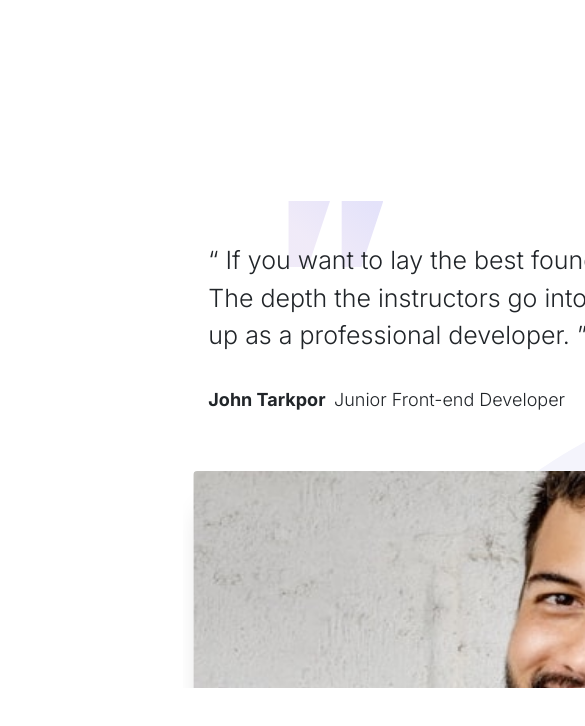
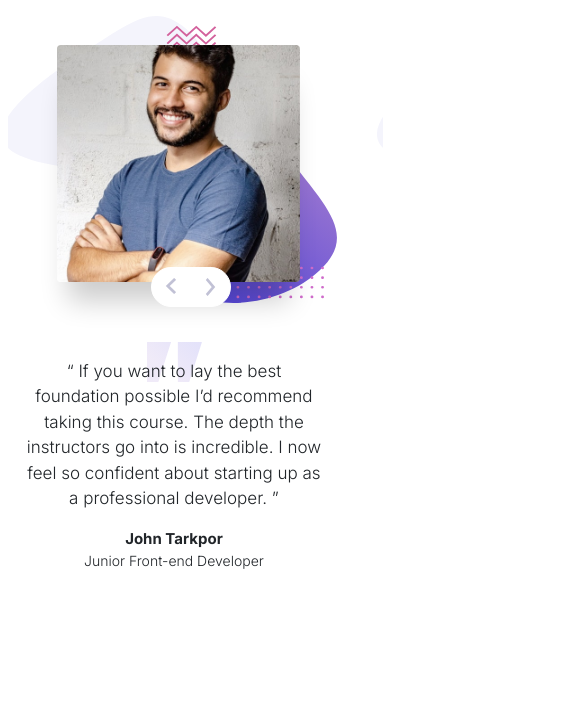
Before and after one commit to pranshudobhal/Coding-Bootcamp-Testimonials-Slider, a plain HTML site: page index.html in a window 390 px wide. Shown: the top 726 px of the page, 585 px wide, since content can reach past the window. Drawn offline with nearby package versions, Linux system fonts and the light colour scheme.

Commit message:
Final Commit

```diff
--- a/index.html
+++ b/index.html
@@ -31,7 +31,7 @@
         <div class="carousel-inner">
           <div class="carousel-item active">
             <div class="row">
-              <div class="col-md-6 slider-text">
+              <div class="col-xs-12 col-sm-6 slider-text">
                 <div class="text">
                   <img
                     src="./images/pattern-quotes.svg"
@@ -52,7 +52,7 @@
                   </p>
                 </div>
               </div>
-              <div class="col-md-6 slider-image">
+              <div class="col-xs-12 col-sm-6 slider-image">
                 <img
                   src="./images/image-john.jpg"
                   class="d-block rounded image"
@@ -70,7 +70,7 @@
           </div>
           <div class="carousel-item">
             <div class="row">
-              <div class="col-md-6 slider-text">
+              <div class="col-xs-12 col-sm-6 slider-text">
                 <div class="text">
                   <img
                     src="./images/pattern-quotes.svg"
@@ -89,7 +89,7 @@
                   </p>
                 </div>
               </div>
-              <div class="col-md-6 slider-image">
+              <div class="col-xs-12 col-sm-6 slider-image">
                 <img
                   src="./images/image-tanya.jpg"
                   class="d-block rounded image"
--- a/style.css
+++ b/style.css
@@ -140,7 +140,7 @@ body {
 .carousel-control-next {
   position: relative;
   left: 53px;
-  top: -6px;
+  top: -6.5px;
 }
 
 .carousel-control-prev-icon {
@@ -152,3 +152,137 @@ body {
   background-image: url(./images/icon-next.svg);
   height: 18px;
 }
+
+@media only screen and (max-width: 575px) {
+  .container {
+    margin: 0px auto;
+    padding: 0px;
+    width: 375px;
+    height: 100%;
+    overflow: auto;
+  }
+
+  #carouselExampleInterval {
+    width: 375px;
+    height: 100%;
+  }
+
+  .carousel-inner {
+    height: 100%;
+    width: 375px;
+  }
+
+  .carousel-item {
+    width: 375px;
+    height: 100%;
+  }
+
+  .carousel-item .row {
+    height: 100%;
+    width: 375px;
+    padding: 0px;
+    display: flex;
+    margin-left: 0px;
+  }
+
+  .slider-image {
+    order: 1;
+  }
+
+  .slider-text {
+    order: 2;
+    margin-top: -5px;
+  }
+
+  .text {
+    padding: 0px;
+    margin-right: 0px;
+  }
+
+  #text-pattern {
+    height: 40px;
+    width: 55px;
+    position: relative;
+    z-index: 1;
+    left: 145px;
+    top: 25px;
+  }
+
+  .text-body {
+    font-weight: 300;
+    font-size: 17px;
+    position: relative;
+    z-index: 2;
+    text-align: center;
+    margin-bottom: 0px;
+    padding-left: 25px;
+    padding-right: 25px;
+  }
+
+  .text-bottom {
+    margin-bottom: 0;
+    margin-top: 1rem;
+  }
+
+  .text-name {
+    font-weight: 700;
+    font-size: 15px;
+    display: block;
+    text-align: center;
+  }
+
+  .text-designation {
+    font-size: 14px;
+    display: block;
+    text-align: center;
+    font-weight: 300;
+  }
+
+  .image {
+    position: absolute;
+    top: 45px;
+    left: 70px;
+    z-index: 2;
+    box-shadow: 0px 30px 26px -11px rgba(0, 0, 0, 0.2);
+  }
+
+  #img-tanya {
+    height: 75%;
+    width: 65%;
+  }
+
+  #img-john {
+    height: 75%;
+    width: 65%;
+  }
+
+  .bg-img {
+    position: relative;
+    bottom: 0;
+    right: 0;
+    top: 16px;
+    z-index: 1;
+  }
+
+  #bg-img-tanya {
+    height: 91%;
+    width: 335px;
+  }
+
+  #bg-img-john {
+    height: 91%;
+    width: 335px;
+  }
+
+  .carousel-control {
+    position: absolute;
+    z-index: 3;
+    right: 9.5rem;
+    bottom: 16.5rem;
+    background: #fff;
+    border-radius: 2rem;
+    border: 1px solid white;
+    width: 5rem;
+    height: 2.5rem;
+  }
+}
```
